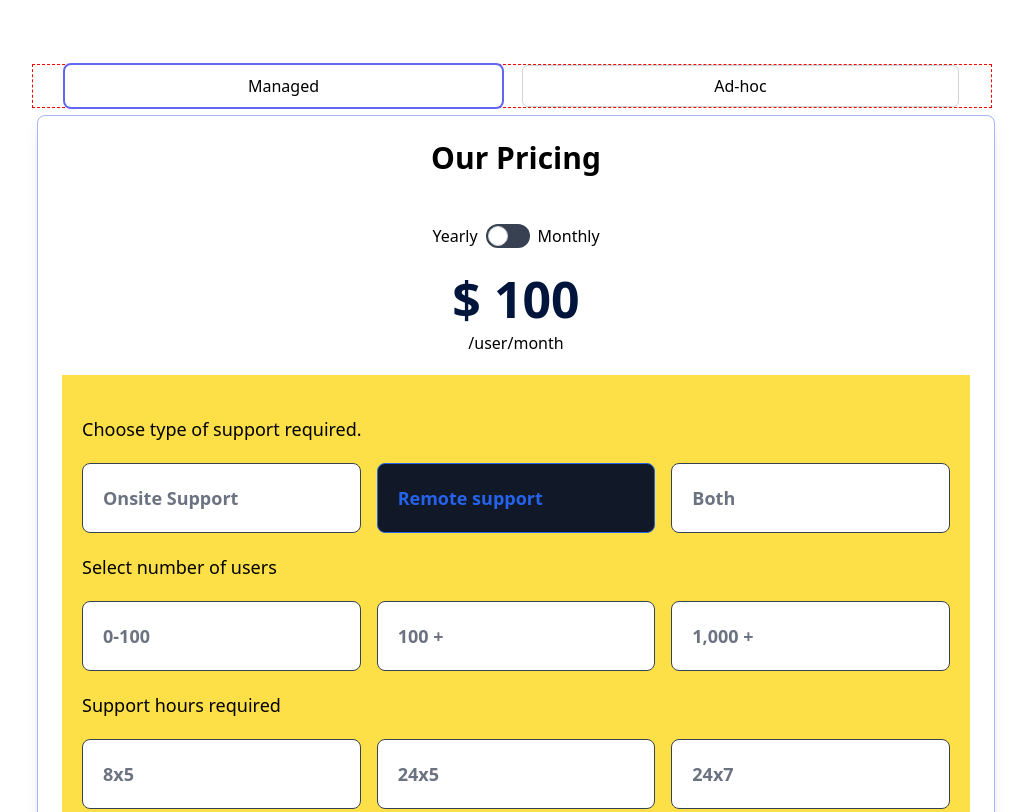
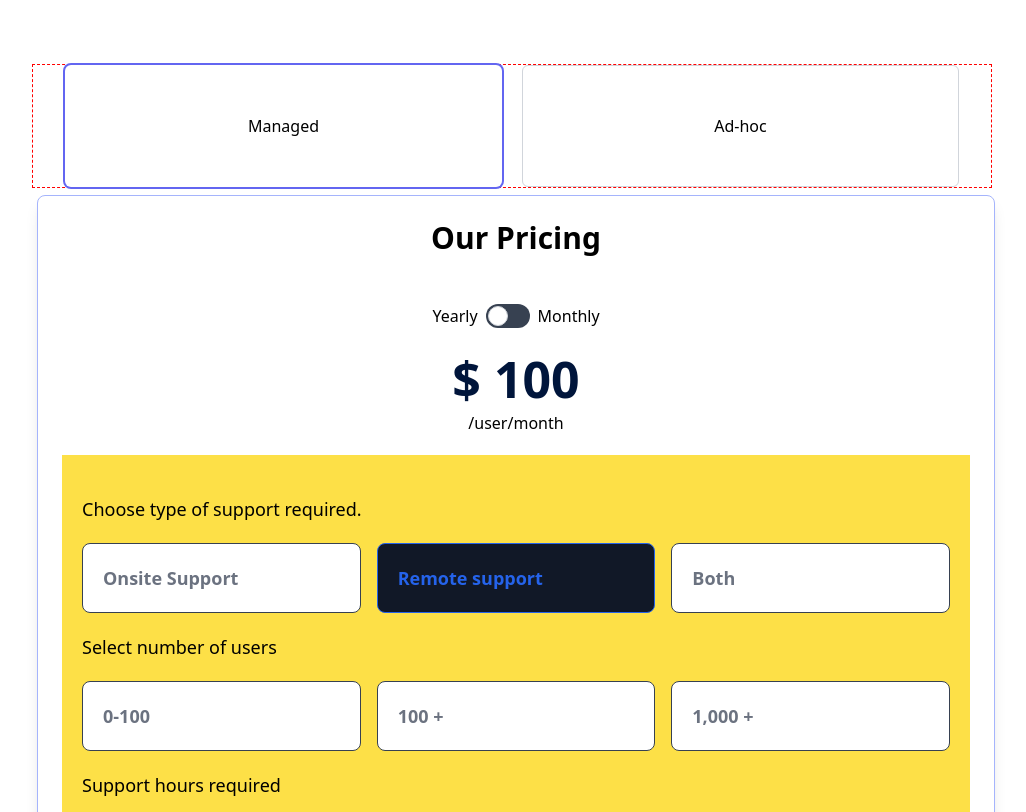
Before and after one commit to Igor2122/price-config-test, a website built with Parcel: page index.html in a window 1280 px wide. Shown: the top 812 px of the page, without its empty margins (128-1154 px from the left). Built offline with nearby package versions, Linux system fonts and the light colour scheme.

```diff
--- a/index.html
+++ b/index.html
@@ -42,7 +42,7 @@
                 checked
               />
               <label
-                class="flex justify-center cursor-pointer rounded-md border border-gray-300 bg-white py-2 px-4 hover:bg-gray-50 focus:outline-none peer-checked:border-transparent peer-checked:ring-2 peer-checked:ring-indigo-500 transition-all duration-500 ease-in-out"
+                class="flex justify-center cursor-pointer rounded-md border border-gray-300 bg-white py-12 px-4 hover:bg-gray-50 focus:outline-none peer-checked:border-transparent peer-checked:ring-2 peer-checked:ring-indigo-500 transition-all duration-500 ease-in-out"
                 for="yes"
                 >Managed</label
               >
@@ -358,7 +358,7 @@
                 id="no"
               />
               <label
-                class="flex justify-center cursor-pointer rounded-md border border-gray-300 bg-white py-2 px-4 hover:bg-gray-50 focus:outline-none peer-checked:border-transparent peer-checked:ring-2 peer-checked:ring-indigo-500 transition-all duration-500 ease-in-out"
+                class="flex justify-center cursor-pointer rounded-md border border-gray-300 bg-white py-12 px-4 hover:bg-gray-50 focus:outline-none peer-checked:border-transparent peer-checked:ring-2 peer-checked:ring-indigo-500 transition-all duration-500 ease-in-out"
                 for="no"
                 >Ad-hoc</label
               >
```
